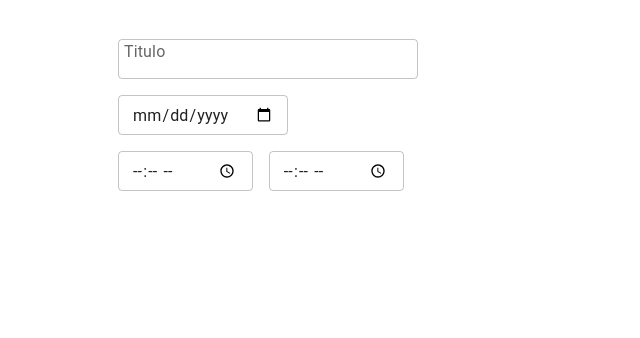
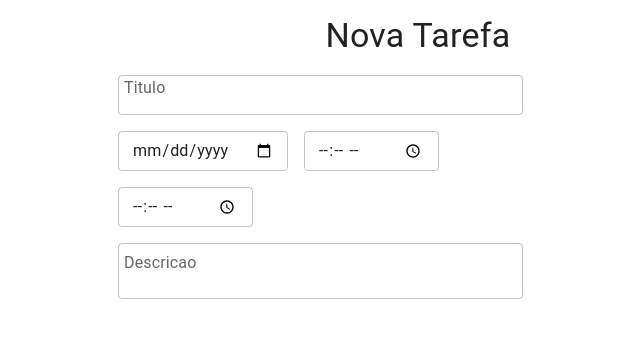
Before and after one commit to andrezitojava2017/tasks, a React (Create React App) app: page /tarefas/nova in a window 1280 px wide. Shown: the top 338 px of the page, without its empty margins (214-854 px from the left). Built offline with nearby package versions, Linux system fonts and the light colour scheme.

Commit message:
back of pull

```diff
--- a/src/features/tarefas/novaTarefa.js
+++ b/src/features/tarefas/novaTarefa.js
@@ -1,4 +1,4 @@
-import { FormControl, Grid, TextField } from "@mui/material";
+import { FormControl, Grid, Stack, TextField, Typography } from "@mui/material";
 import React from "react";
 
 const NovaTarefa = () => {
@@ -10,8 +10,15 @@ const NovaTarefa = () => {
     >
       <Grid xs={3}></Grid>
       <Grid item xs={6}>
-        <Grid item xs={6}>
+        <Grid container spacing={2} justifyContent="center" alignItems="center">
+          <Stack direction="row" sx={{ marginBottom: "10px" }}>
+            <Typography variant="h4" sx={{ flexGrow: 1 }}>
+              Nova Tarefa
+            </Typography>
+          </Stack>
+        </Grid>
 
+        <Grid item xs={8}>
           <TextField
             fullWidth
             id="titulo"
@@ -20,9 +27,8 @@ const NovaTarefa = () => {
             sx={{ padding: "8px" }}
             size="small"
           />
-
         </Grid>
-        <Grid item xs={6}>
+        <Grid item xs={8}>
           <TextField
             id="data"
             hiddenLabel
@@ -48,6 +54,17 @@ const NovaTarefa = () => {
             size="small"
           />
         </Grid>
+        <Grid item xs={8}>
+          <TextField
+            fullWidth
+            id="descricao"
+            label="Descricao"
+            variant="outlined"
+            type="text"
+            sx={{ padding: "8px" }}
+            multiline
+          />
+        </Grid>
       </Grid>
 
       <Grid xs={3}></Grid>
```
Lines whose indentation alone changed are shown as unchanged.
